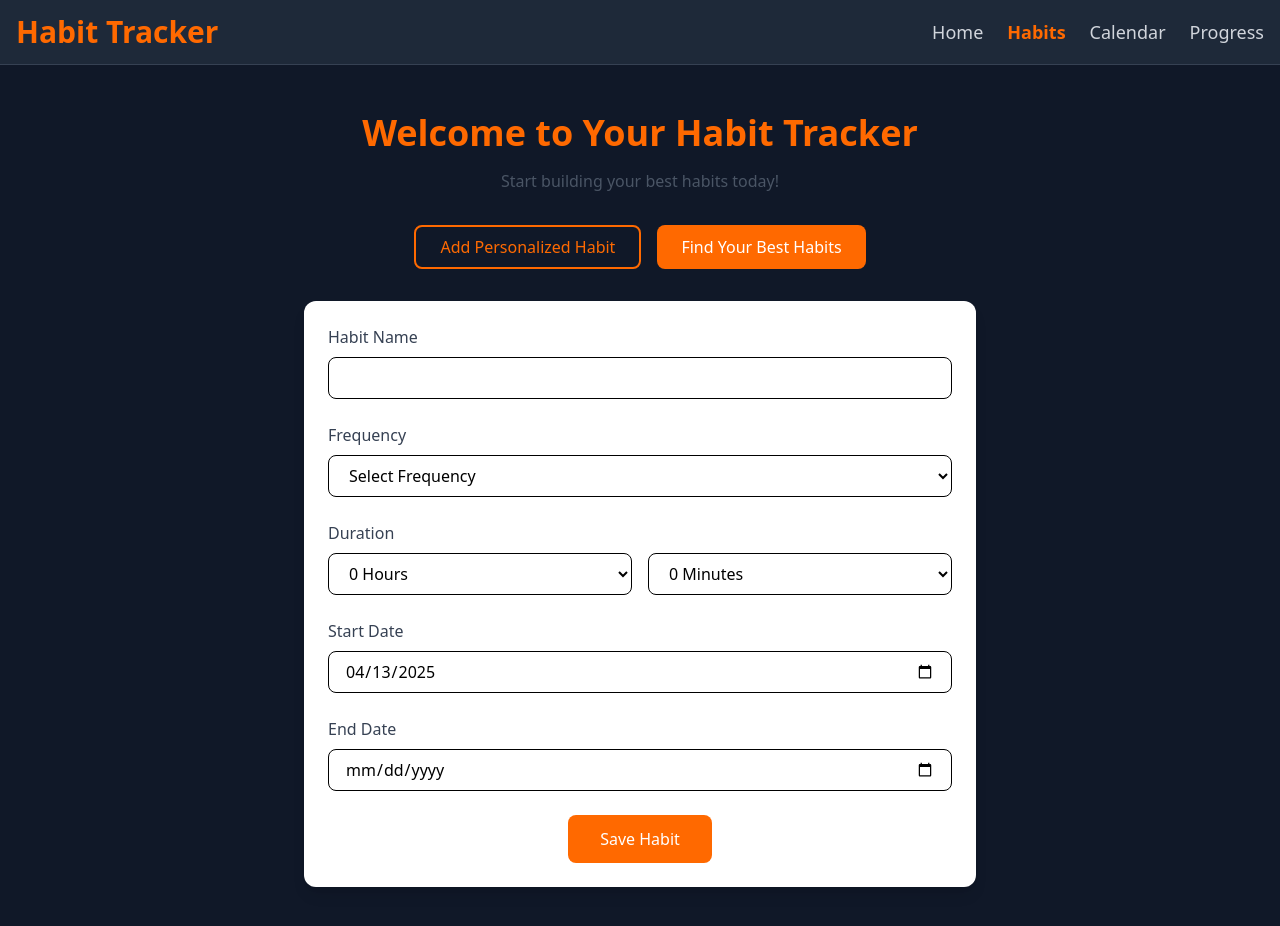
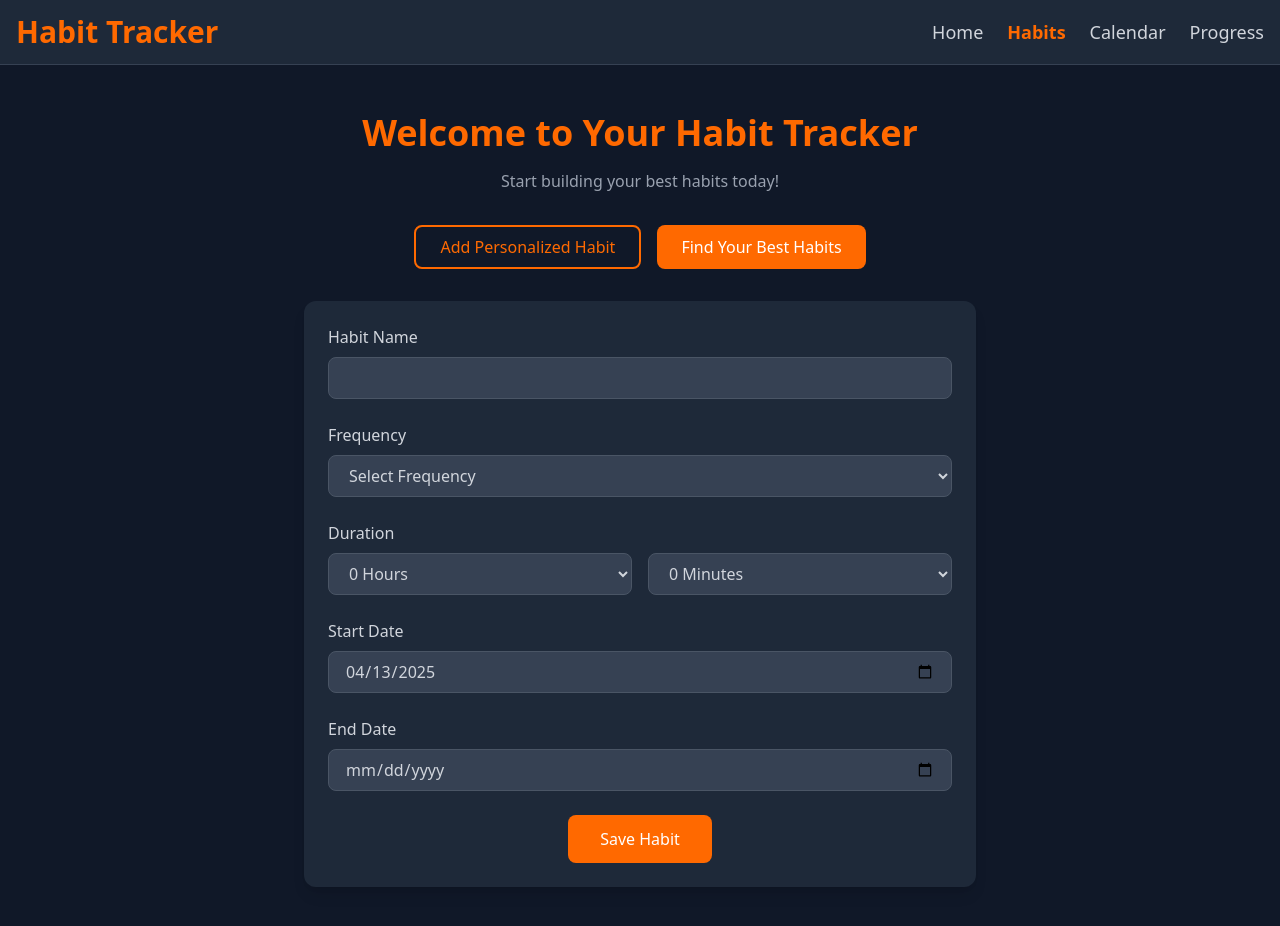
Before and after one commit to Rida-Lad/Habit_Tracker_App_V2, a React (Vite) app: page /habits in a window 1280 px wide. Both pictures are taken after a click on the button "Add Personalized Habit". Shown: the top 926 px of the page. Built offline with nearby package versions, Linux system fonts and the light colour scheme.

Commit message:
Refactor Habits component for improved styling and accessibility; update class names and layout

```diff
--- a/src/components/Habits.jsx
+++ b/src/components/Habits.jsx
@@ -68,19 +68,19 @@ const Habits = () => {
     };
 
     return (
-        <div className="container mx-auto py-12 px-4 dark:bg-gray-900 min-h-screen">
+        <div className="max-w-7xl mx-auto py-12 px-4 bg-gray-900 min-h-screen">
             <div className="text-center mb-8">
-                <h1 className="text-4xl font-bold text-orange-500 dark:text-orange-300 mb-4">
+                <h1 className="text-4xl font-bold text-orange-500 mb-4">
                     Welcome to Your Habit Tracker
                 </h1>
-                <p className="text-gray-600 dark:text-gray-400">
+                <p className="text-gray-400">
                     Start building your best habits today!
                 </p>
             </div>
 
-            <div className="flex justify-center gap-4 mb-8">
+            <div className="flex flex-col sm:flex-row justify-center gap-4 mb-8">
                 <button
-                    className="px-6 py-2 border-2 border-orange-500 text-orange-500 rounded-lg hover:bg-orange-50 dark:hover:bg-gray-800 transition-colors"
+                    className="px-6 py-2 border-2 border-orange-500 text-orange-500 rounded-lg hover:bg-gray-800 transition-colors"
                     onClick={() => setShowForm(true)}
                 >
                     Add Personalized Habit
@@ -96,8 +96,8 @@ const Habits = () => {
             {popupMessage && (
                 <div className={`fixed top-4 left-1/2 -translate-x-1/2 px-6 py-3 rounded-lg ${
                     messageType === 'danger'
-                        ? 'bg-red-100 text-red-700 dark:bg-red-800 dark:text-red-100'
-                        : 'bg-green-100 text-green-700 dark:bg-green-800 dark:text-green-100'
+                        ? 'bg-red-800 text-red-100'
+                        : 'bg-green-800 text-green-100'
                 }`}>
                     {popupMessage}
                 </div>
@@ -105,14 +105,14 @@ const Habits = () => {
 
             {showForm && (
                 <form
-                    className="bg-white dark:bg-gray-800 p-6 rounded-xl shadow-lg max-w-2xl mx-auto"
+                    className="bg-gray-800 p-6 rounded-xl shadow-lg max-w-2xl mx-auto"
                     onSubmit={handleFormSubmit}
                 >
                     <div className="mb-6">
-                        <label className="block text-gray-700 dark:text-gray-300 mb-2">Habit Name</label>
+                        <label className="block text-gray-300 mb-2">Habit Name</label>
                         <input
                             type="text"
-                            className="w-full px-4 py-2 border rounded-lg dark:bg-gray-700 dark:border-gray-600 dark:text-white"
+                            className="w-full px-4 py-2 bg-gray-700 border border-gray-600 text-gray-300 rounded-lg focus:ring-2 focus:ring-orange-500"
                             value={habitName}
                             onChange={(e) => setHabitName(e.target.value)}
                             required
@@ -120,9 +120,9 @@ const Habits = () => {
                     </div>
 
                     <div className="mb-6">
-                        <label className="block text-gray-700 dark:text-gray-300 mb-2">Frequency</label>
+                        <label className="block text-gray-300 mb-2">Frequency</label>
                         <select
-                            className="w-full px-4 py-2 border rounded-lg dark:bg-gray-700 dark:border-gray-600 dark:text-white"
+                            className="w-full px-4 py-2 bg-gray-700 border border-gray-600 text-gray-300 rounded-lg focus:ring-2 focus:ring-orange-500"
                             value={frequency}
                             onChange={(e) => setFrequency(e.target.value)}
                             required
@@ -135,15 +135,15 @@ const Habits = () => {
 
                     {frequency === 'weekly' && (
                         <div className="mb-6">
-                            <label className="block text-gray-700 dark:text-gray-300 mb-2">Select Days</label>
-                            <div className="flex flex-wrap gap-4">
+                            <label className="block text-gray-300 mb-2">Select Days</label>
+                            <div className="grid grid-cols-2 sm:grid-cols-3 gap-3">
                                 {['Monday', 'Tuesday', 'Wednesday', 'Thursday', 'Friday', 'Saturday', 'Sunday'].map((day) => (
                                     <div key={day} className="flex items-center gap-2">
                                         <input
                                             type="checkbox"
                                             id={day}
                                             value={day}
-                                            className="w-5 h-5 accent-orange-500"
+                                            className="w-5 h-5 accent-orange-500 bg-gray-700"
                                             onChange={(e) => {
                                                 setDays((prev) => e.target.checked
                                                     ? [...prev, day]
@@ -153,7 +153,7 @@ const Habits = () => {
                                         />
                                         <label
                                             htmlFor={day}
-                                            className="text-gray-700 dark:text-gray-300"
+                                            className="text-gray-300"
                                         >
                                             {day}
                                         </label>
@@ -164,10 +164,10 @@ const Habits = () => {
                     )}
 
                     <div className="mb-6">
-                        <label className="block text-gray-700 dark:text-gray-300 mb-2">Duration</label>
+                        <label className="block text-gray-300 mb-2">Duration</label>
                         <div className="flex gap-4">
                             <select
-                                className="w-1/2 px-4 py-2 border rounded-lg dark:bg-gray-700 dark:border-gray-600 dark:text-white"
+                                className="w-1/2 px-4 py-2 bg-gray-700 border border-gray-600 text-gray-300 rounded-lg focus:ring-2 focus:ring-orange-500"
                                 value={duration.hours}
                                 onChange={(e) => setDuration((prev) => ({ ...prev, hours: e.target.value }))}
                                 required
@@ -177,7 +177,7 @@ const Habits = () => {
                                 ))}
                             </select>
                             <select
-                                className="w-1/2 px-4 py-2 border rounded-lg dark:bg-gray-700 dark:border-gray-600 dark:text-white"
+                                className="w-1/2 px-4 py-2 bg-gray-700 border border-gray-600 text-gray-300 rounded-lg focus:ring-2 focus:ring-orange-500"
                                 value={duration.minutes}
                                 onChange={(e) => setDuration((prev) => ({ ...prev, minutes: e.target.value }))}
                                 required
@@ -190,10 +190,10 @@ const Habits = () => {
                     </div>
 
                     <div className="mb-6">
-                        <label className="block text-gray-700 dark:text-gray-300 mb-2">Start Date</label>
+                        <label className="block text-gray-300 mb-2">Start Date</label>
                         <input
                             type="date"
-                            className="w-full px-4 py-2 border rounded-lg dark:bg-gray-700 dark:border-gray-600 dark:text-white"
+                            className="w-full px-4 py-2 bg-gray-700 border border-gray-600 text-gray-300 rounded-lg focus:ring-2 focus:ring-orange-500"
                             value={startDate}
                             min={new Date().toISOString().split('T')[0]}
                             onChange={(e) => setStartDate(e.target.value)}
@@ -202,10 +202,10 @@ const Habits = () => {
                     </div>
 
                     <div className="mb-6">
-                        <label className="block text-gray-700 dark:text-gray-300 mb-2">End Date</label>
+                        <label className="block text-gray-300 mb-2">End Date</label>
                         <input
                             type="date"
-                            className="w-full px-4 py-2 border rounded-lg dark:bg-gray-700 dark:border-gray-600 dark:text-white"
+                            className="w-full px-4 py-2 bg-gray-700 border border-gray-600 text-gray-300 rounded-lg focus:ring-2 focus:ring-orange-500"
                             value={endDate}
                             min={startDate}
                             onChange={(e) => setEndDate(e.target.value)}
```
